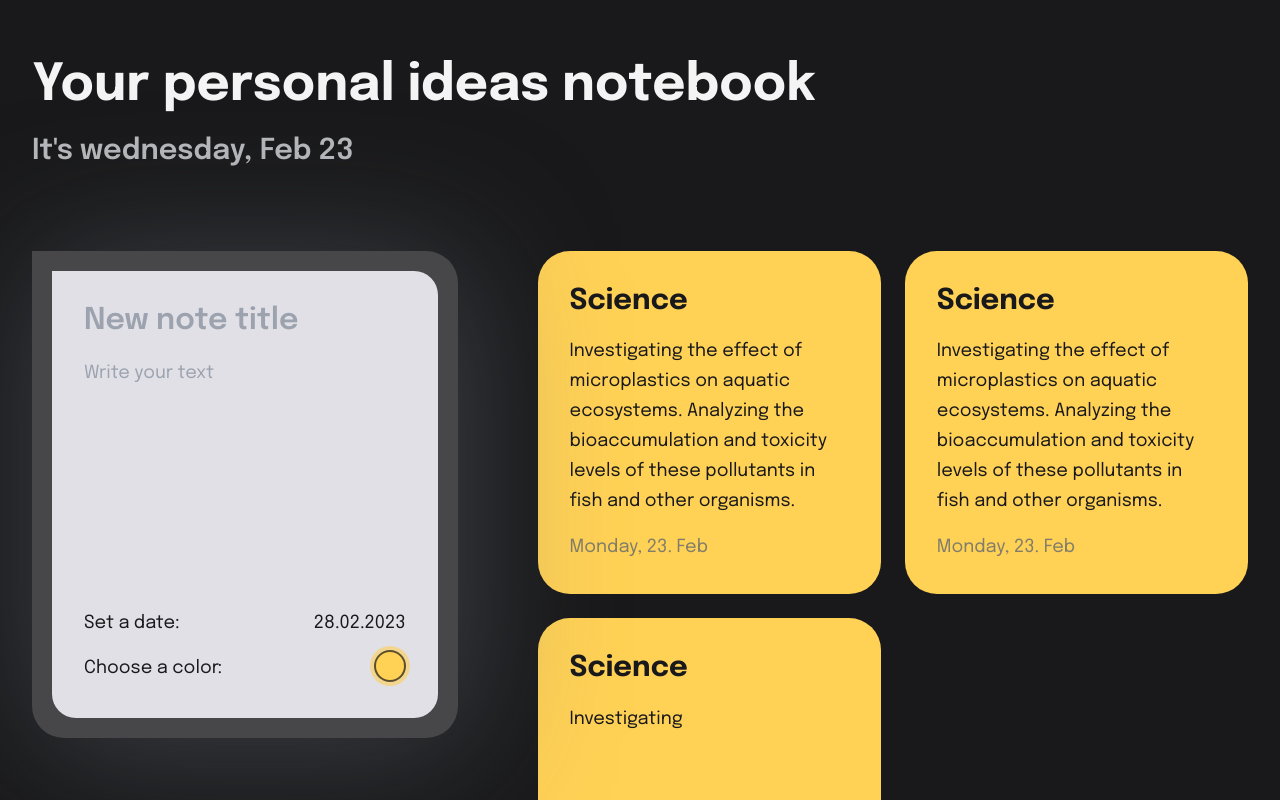
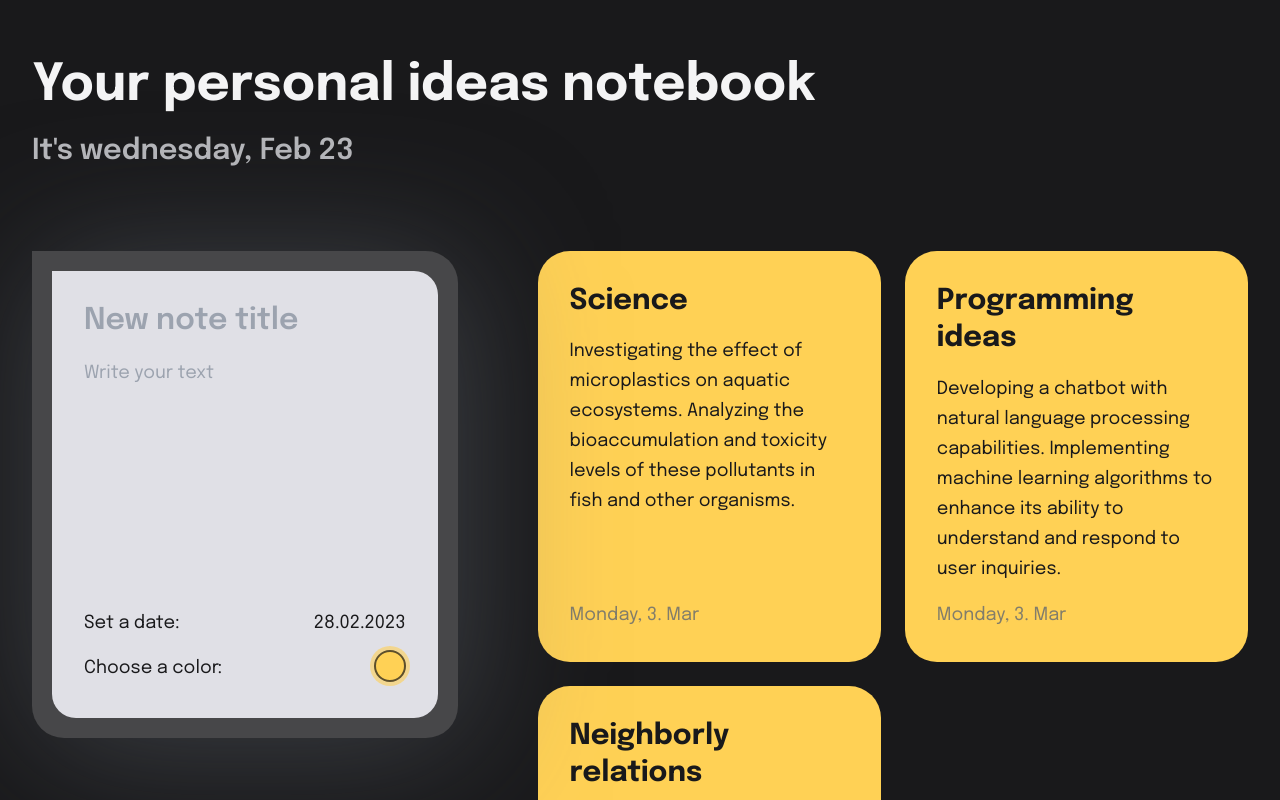
Before and after one commit to michibene/online-notebook-web, a React (Vite) app: page / in a window 1280 px wide. Shown: the top 800 px of the page. Built offline with nearby package versions, Linux system fonts and the light colour scheme.

Commit message:
Add dummy, pseudo data for notes

```diff
--- a/package.json
+++ b/package.json
@@ -10,11 +10,13 @@
   },
   "dependencies": {
     "react": "^18.2.0",
-    "react-dom": "^18.2.0"
+    "react-dom": "^18.2.0",
+    "uuid": "^9.0.0"
   },
   "devDependencies": {
     "@types/react": "^18.0.27",
     "@types/react-dom": "^18.0.10",
+    "@types/uuid": "^9.0.1",
     "@vitejs/plugin-react": "^3.1.0",
     "autoprefixer": "^10.4.13",
     "postcss": "^8.4.21",
--- /dev/null
+++ b/src/data/pseudoNoteData.ts
@@ -0,0 +1,19 @@
+import { NoteData } from "data/types/Note";
+
+export const pseudoNoteData: NoteData[] = [
+    {
+        title: "Science",
+        body: "Investigating the effect of microplastics on aquatic ecosystems. Analyzing the bioaccumulation and toxicity levels of these pollutants in fish and other organisms.",
+        dateCreated: "Monday, 3. Mar",
+    },
+    {
+        title: "Programming ideas",
+        body: "Developing a chatbot with natural language processing capabilities. Implementing machine learning algorithms to enhance its ability to understand and respond to user inquiries.",
+        dateCreated: "Monday, 3. Mar",
+    },
+    {
+        title: "Neighborly relations",
+        body: "Creating a community garden initiative to promote sustainable agriculture practices. Providing education on composting and using organic fertilizers to reduce the reliance on harmful chemical pesticides.",
+        dateCreated: "Monday, 3. Mar",
+    },
+];
--- /dev/null
+++ b/src/data/types/Note.ts
@@ -0,0 +1,9 @@
+export type Note = {
+    id: string;
+} & NoteData;
+
+export type NoteData = {
+    title: string;
+    body: string;
+    dateCreated: string;
+};
--- a/src/pages/sections/AllNotes.tsx
+++ b/src/pages/sections/AllNotes.tsx
@@ -1,23 +1,17 @@
+import { pseudoNoteData } from "data/pseudoNoteData";
+import { Note } from "data/types/Note";
+import { useState } from "react";
 import NoteCard from "ui/cards/NoteCard";
+import { v4 as uuidv4 } from "uuid";
 
 export default function AllNotes() {
+    const [notes, setNotes] = useState<Note[]>(pseudoNoteData.map((note) => ({ id: uuidv4(), ...note })));
+
     return (
         <section className="mb-16 grid lg:grid-cols-2 gap-6">
-            <NoteCard
-                title="Science"
-                body="Investigating the effect of microplastics on aquatic ecosystems. Analyzing the bioaccumulation and toxicity levels of these pollutants in fish and other organisms."
-                dateCreated="Monday, 23. Feb"
-            />
-            <NoteCard
-                title="Science"
-                body="Investigating the effect of microplastics on aquatic ecosystems. Analyzing the bioaccumulation and toxicity levels of these pollutants in fish and other organisms."
-                dateCreated="Monday, 23. Feb"
-            />
-            <NoteCard
-                title="Science"
-                body="Investigating"
-                dateCreated="Monday, 23. Feb"
-            />
+            {notes.map((note: Note) => (
+                <NoteCard key={note.id} title={note.title} body={note.body} dateCreated={note.dateCreated} />
+            ))}
         </section>
     );
 }
--- a/tsconfig.json
+++ b/tsconfig.json
@@ -19,6 +19,7 @@
         "paths": {
             "hooks/*": ["./hooks/*"],
             "ui/cards/*": ["./components/ui/cards/*"],
+            "data/*": ["./data/*"],
             "pages/*": ["./pages/*"]
         }
     },
```
Also changed, not shown: src/components/ui/cards/NoteCard.tsx (+2 -6 lines), 1 other file (tests, documents, lock files or other folders).
